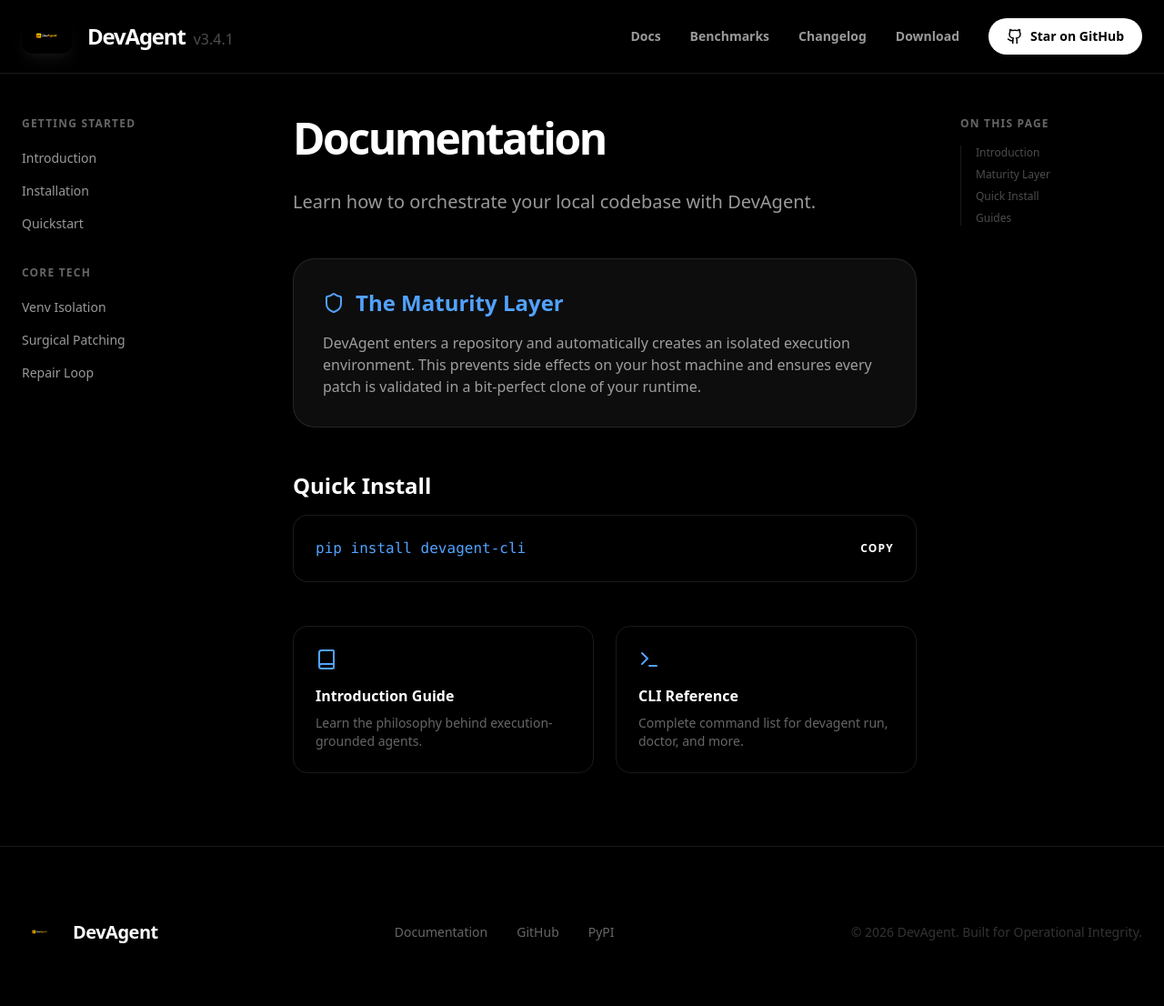
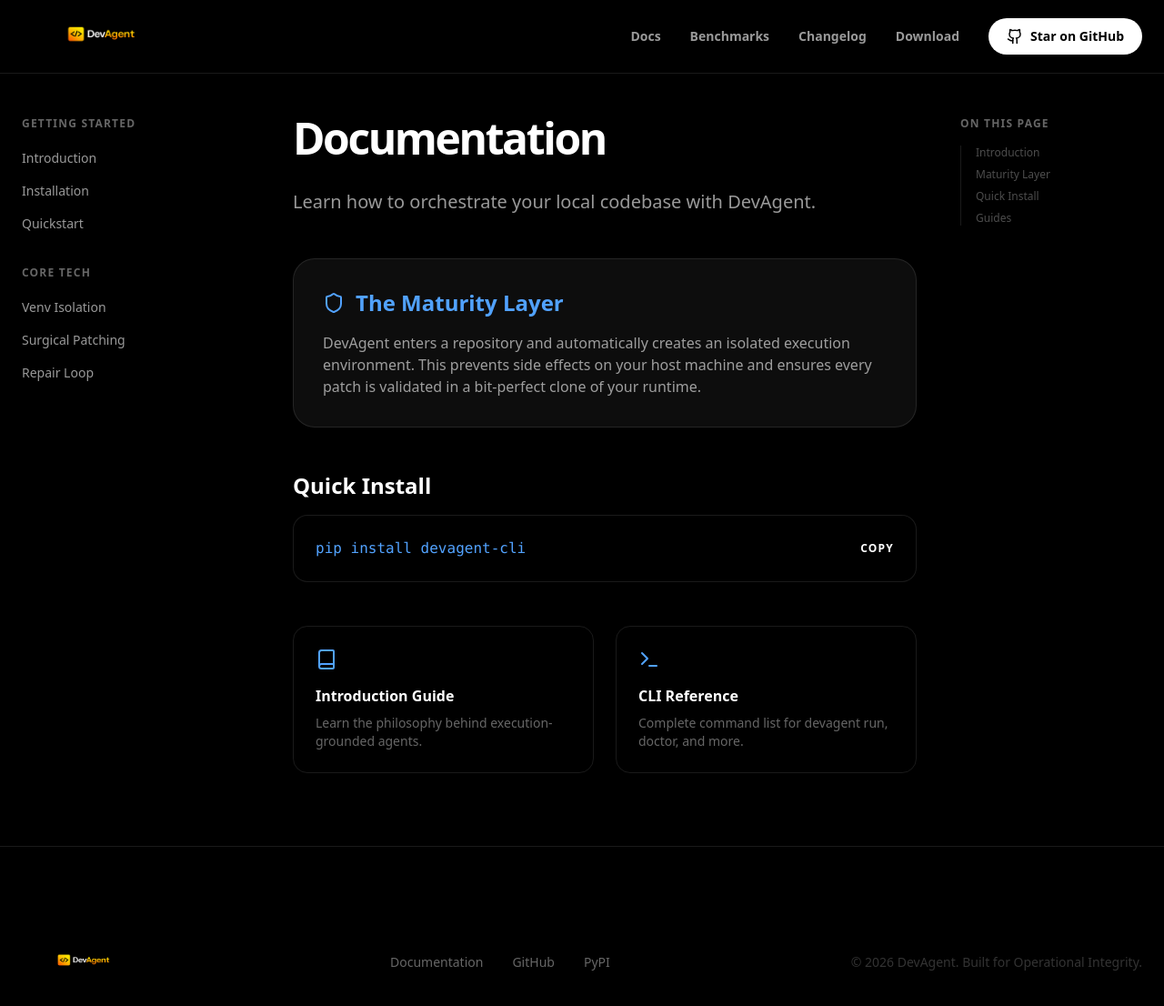
Before and after one commit to VedantJadhav701/Developer-Code-Intelligence-Agent, a Next.js app in the folder frontend/: page /docs in a window 1280 px wide. Shown: the top 1106 px of the page at 91% size. Built offline with nearby package versions, Linux system fonts and the light colour scheme.

Commit message:
design: unified branding by using logo as the sole brand element v3.6.1

```diff
--- a/frontend/src/components/Footer.tsx
+++ b/frontend/src/components/Footer.tsx
@@ -7,10 +7,9 @@
   <footer className="py-20 border-t border-white/10 bg-black">
     <div className="max-w-7xl mx-auto px-6">
       <div className="flex flex-col md:flex-row justify-between items-center gap-8">
-        <div className="flex items-center gap-4">
-          <Image src="/logo.png" alt="DevAgent Logo" width={40} height={40} className="rounded-lg" />
-          <span className="text-xl font-bold tracking-tight">DevAgent</span>
-        </div>
+        <Link href="/" className="flex items-center hover:opacity-80 transition-opacity">
+          <Image src="/logo.png" alt="DevAgent" width={140} height={40} className="object-contain" />
+        </Link>
         <div className="flex gap-8 text-sm text-white/40">
           <Link href="/docs" className="hover:text-white transition-colors">Documentation</Link>
           <a href="https://github.com/VedantJadhav701/Developer-Code-Intelligence-Agent" className="hover:text-white transition-colors">GitHub</a>
--- a/frontend/src/components/Nav.tsx
+++ b/frontend/src/components/Nav.tsx
@@ -12,9 +12,8 @@
     className="fixed top-0 w-full z-50 border-b border-white/10 bg-black/80 backdrop-blur-md"
   >
     <div className="max-w-7xl mx-auto px-6 h-20 flex items-center justify-between">
-      <Link href="/" className="flex items-center gap-4 hover:opacity-80 transition-opacity">
-        <Image src="/logo.png" alt="DevAgent Logo" width={56} height={56} className="rounded-xl shadow-lg shadow-white/5" />
-        <span className="text-2xl font-extrabold tracking-tighter">DevAgent <span className="text-white/30 font-medium ml-1 text-base tracking-normal">v3.4.1</span></span>
+      <Link href="/" className="flex items-center hover:opacity-80 transition-opacity">
+        <Image src="/logo.png" alt="DevAgent" width={180} height={60} className="object-contain" priority />
       </Link>
       <div className="hidden md:flex items-center gap-8">
         <Link href="/docs" className="text-sm font-semibold text-white/60 hover:text-white transition-colors">Docs</Link>
```
